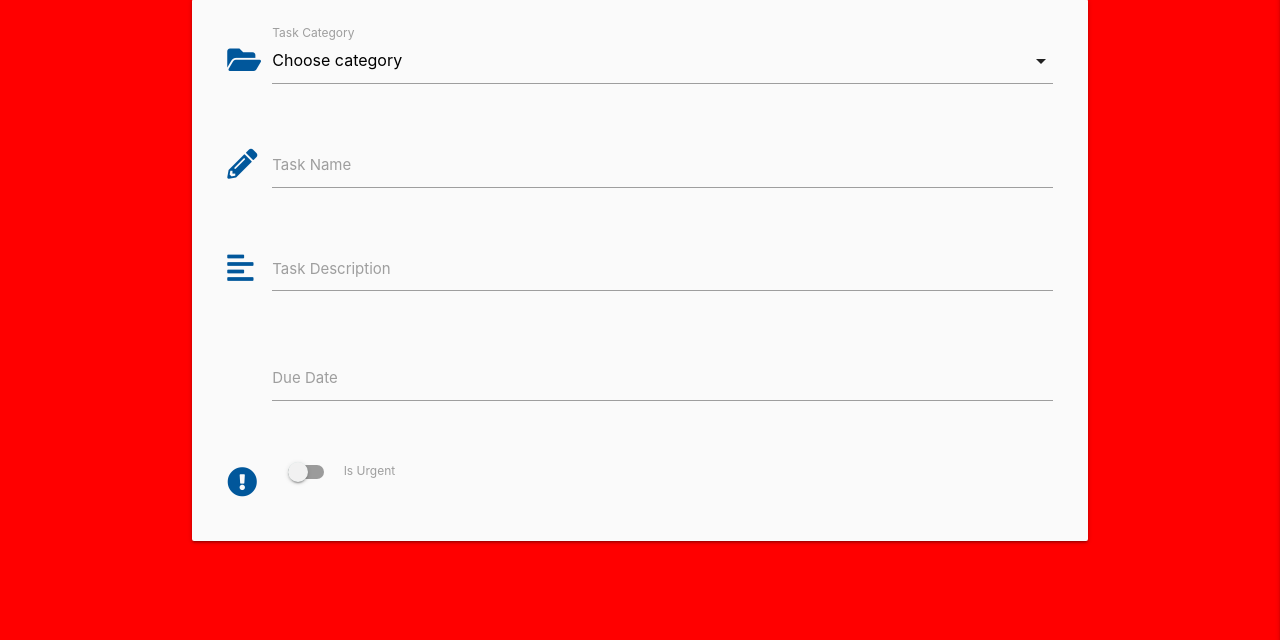
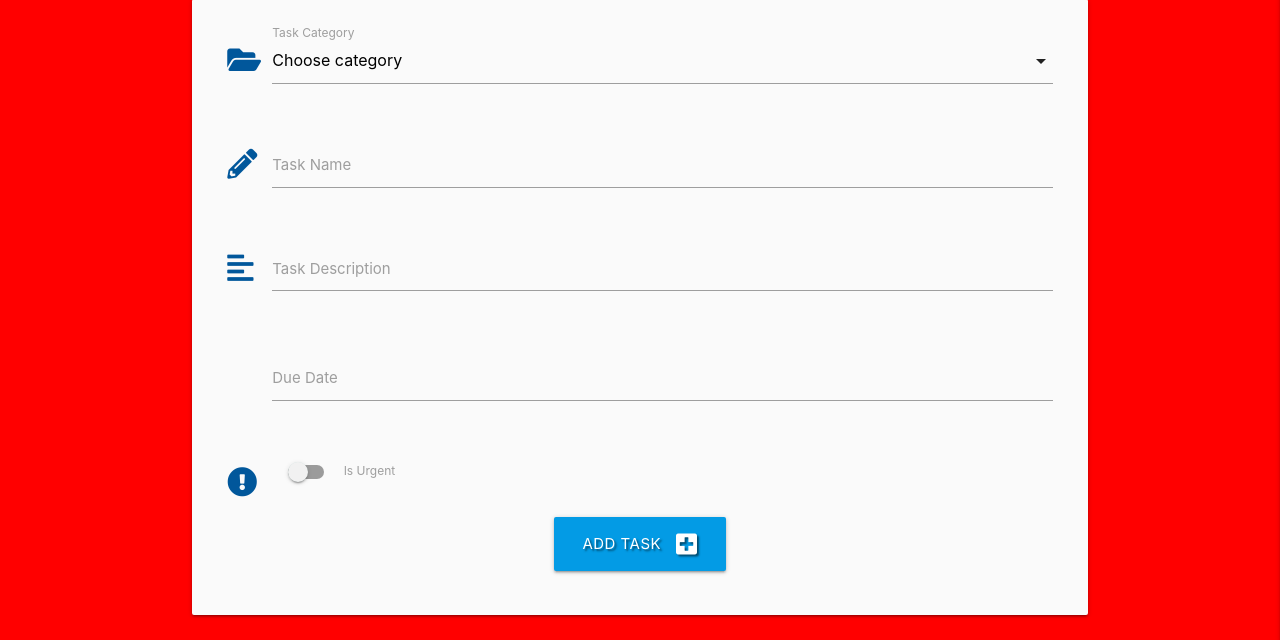
Before and after one commit to Paul-Glanville/backend-mini-project, a Python web app: template templates/add_task.html in a window 1280 px wide. Shown: the part 160-800 px from the top of the page. Run offline with Jinja, Linux system fonts and the light colour scheme; the template is opened without the code that fills it, so the values that code supplies are empty.

Commit message:
Allow user to submit task to db

```diff
--- a/templates/add_task.html
+++ b/templates/add_task.html
@@ -4,7 +4,8 @@
     <h3 class="light-blue-text text-darken-4 center-align">Add Task</h3>
 
     <div class="row card-panel grey lighten-5">
-        <form class="col s12" method="POST" action="">
+        <form class="col s12" method="POST" action="{{ url_for('add_task') }}">
+            <!--Category selection-->
             <div class="row">
                 <div class="input-field col s12">
                     <i class="fas fa-folder-open prefix light-blue-text text-darken-4"></i>
@@ -17,6 +18,7 @@
                     <label for="category_name">Task Category</label>
                 </div>
             </div>
+            <!--Task Name-->
             <div class="row">
                 <div class="input-field col s12">
                     <i class="fas fa-pencil-alt prefix light-blue-text text-darken-4"></i>
@@ -25,6 +27,7 @@
                     <label for="task_name">Task Name</label>
                 </div>
             </div>
+            <!--Task Description-->
             <div class="row">
                 <div class="input-field col s12">
                     <i class="fas fa-align-left prefix light-blue-text text-darken-4"></i>
@@ -33,6 +36,7 @@
                     <label for="task_description">Task Description</label>
                 </div>
             </div>
+            <!--Due date picker-->
             <div class="row">
                 <div class="input-field col s12" method="POST" action="">
                     <i class="fas fa-calender-alt prefix light-blue-text text-darken-4"></i>
@@ -40,6 +44,7 @@
                     <label for="due_date">Due Date</label>
                 </div>
             </div>
+            <!--Is Urgent-->
             <div class="row">
                 <div class="input-field col s12">
                     <div class="switch">
@@ -52,6 +57,14 @@
                     </div>
                 </div>
             </div>
+            <!--Submit button-->
+            <div class="row">
+                <div class="col s12 center-align">
+                    <button type="submit" class="btn-large light-blue darken-1 text-shadow">
+                        Add Task <i class="fas fa-plus-square right"></i>
+                    </button>
+                </div>
+            </div>
         </form>
     </div>
 
--- a/templates/tasks.html
+++ b/templates/tasks.html
@@ -1,5 +1,7 @@
 {% extends "base.html" %}
 {% block content %}
+
+    <h3 class="light-blue-text text-darken-4 center-align">Add Task</h3>
 
     <ul class="collapsible">
         {% for task in tasks %}
@@ -15,6 +17,7 @@
                 <div class="collapsible-body">
                     <strong>{{ task.category_name}}</strong>
                     <p>{{ task.task_description }}</p>
+                    <p><em> {{ created_by }} </em></p>
                 </div>
             </li>
         {% endfor %}
```
Also changed, not shown: app.py (+14 -1 lines).
